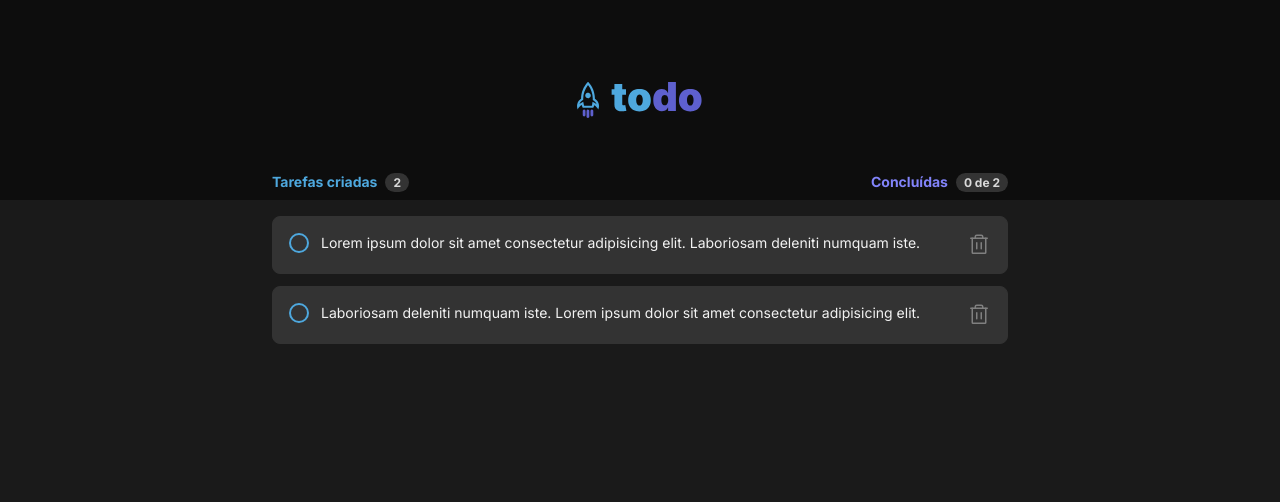
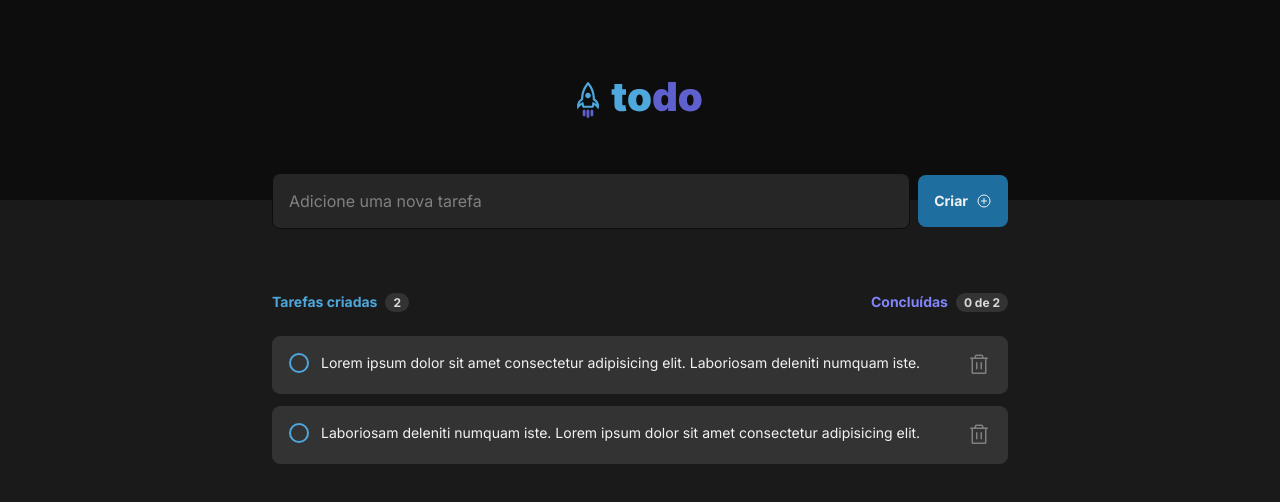
Before and after one commit to axeldouglas/rocketseat-ignite-challenge-01-todo-list, a React (Vite) app: page / in a window 1280 px wide. Shown: the top 502 px of the page. Built offline with nearby package versions, Linux system fonts and the light colour scheme.

Commit message:
feat(component): form

```diff
--- a/package.json
+++ b/package.json
@@ -12,11 +12,13 @@
     "classnames": "^2.3.2",
     "phosphor-react": "^1.4.1",
     "react": "^18.2.0",
-    "react-dom": "^18.2.0"
+    "react-dom": "^18.2.0",
+    "uuid": "^9.0.0"
   },
   "devDependencies": {
     "@types/react": "^18.0.17",
     "@types/react-dom": "^18.0.6",
+    "@types/uuid": "^8.3.4",
     "@vitejs/plugin-react": "^2.1.0",
     "sass": "^1.55.0",
     "typescript": "^4.6.4",
--- a/src/App.tsx
+++ b/src/App.tsx
@@ -1,8 +1,11 @@
+import { useState } from 'react';
+import { v4 as uuidv4 } from 'uuid';
+
 import Header from './components/Header';
+import Form from './components/Form';
 import List from './components/List';
 
 import styles from './App.module.scss';
-import { useState } from 'react';
 
 const TASKS = [
 	{
@@ -17,10 +20,16 @@ const TASKS = [
 	},
 ];
 
+export type Task = {
+	id: string | number;
+	text: string;
+	checked: boolean;
+};
+
 function App() {
-	const [tasks, setTasks] = useState(TASKS);
+	const [tasks, setTasks] = useState<Task[]>(TASKS);
 
-	const checkItem = (id: number) => {
+	const checkItem = (id: string | number) => {
 		setTasks((current) =>
 			current.map((task) => ({
 				...task,
@@ -29,14 +38,25 @@ function App() {
 		);
 	};
 
-	const deleteItem = (id: number) => {
+	const deleteItem = (id: string | number) => {
 		setTasks((current) => current.filter((task) => task.id !== id));
+	};
+
+	const createItem = (text: string) => {
+		const newItem = {
+			id: uuidv4(),
+			text,
+			checked: false,
+		};
+
+		setTasks((current) => [newItem, ...current]);
 	};
 
 	return (
 		<div>
 			<Header />
 			<div className={styles.content}>
+				<Form onCreateTask={createItem} />
 				<List tasks={tasks} onCheckItem={checkItem} onDeleteItem={deleteItem} />
 			</div>
 		</div>
--- /dev/null
+++ b/src/components/Form/Form.module.scss
@@ -0,0 +1,55 @@
+.form {
+	display: flex;
+	align-items: center;
+	gap: 0.5rem;
+    margin-bottom: 4rem;
+
+	input[type='text'] {
+		width: 100%;
+		background: var(--gray-500);
+		border: 1px solid var(--gray-700);
+		border-radius: 8px;
+		// height: 3.375rem;
+		padding: 1rem;
+		color: var(--gray-100);
+		line-height: 22px;
+
+		&::placeholder {
+			color: var(--gray-300);
+		}
+
+		&:focus-within {
+			border: 1px solid var(--purple-500);
+		}
+	}
+
+	button[type='submit'] {
+        display: flex;
+        align-items: center;
+        justify-content: center;
+        gap: 0.5rem;
+
+		background: var(--blue-500);
+		color: var(--gray-100);
+		border: 0;
+		border-radius: 8px;
+		padding: 1rem;
+
+		font-weight: bold;
+		font-size: 0.875rem;
+		line-height: 20px;
+
+		cursor: pointer;
+
+		transition: color 0.1s, background-color 0.1s;
+
+		&:disabled {
+			opacity: 0.7;
+			cursor: not-allowed;
+		}
+
+		&:not(:disabled):hover {
+			background: var(--blue-300);
+		}
+	}
+}
--- /dev/null
+++ b/src/components/Form/Form.tsx
@@ -0,0 +1,44 @@
+import React, {
+	ChangeEvent,
+	FormEvent,
+	InputHTMLAttributes,
+	useState,
+} from 'react';
+import { PlusCircle } from 'phosphor-react';
+
+import styles from './Form.module.scss';
+
+type FormProps = {
+    onCreateTask: (task: string) => void;
+}
+
+const Form: React.FC<FormProps> = ({ onCreateTask }) => {
+	const [task, setTask] = useState('');
+
+	const handleChangeTaskText = (e: ChangeEvent<HTMLInputElement>) => {
+		setTask(e.target.value);
+	};
+
+	const handleCreateTask = (e: FormEvent) => {
+		e.preventDefault();
+		onCreateTask(task);
+		setTask('');
+	};
+
+	return (
+		<form className={styles.form}>
+			<input
+				type='text'
+				name='task'
+				placeholder='Adicione uma nova tarefa'
+				value={task}
+				onChange={handleChangeTaskText}
+			/>
+			<button type='submit' title='Create new task' onClick={handleCreateTask}>
+				Criar <PlusCircle size={16} />
+			</button>
+		</form>
+	);
+};
+
+export default Form;
--- /dev/null
+++ b/src/components/Form/index.tsx
@@ -0,0 +1,3 @@
+import Form from './Form';
+
+export default Form;
```
Also changed, not shown: src/components/Item/Item.tsx (+4 -3 lines), src/components/List/List.tsx (+3 -8 lines), 1 other file (tests, documents, lock files or other folders).
